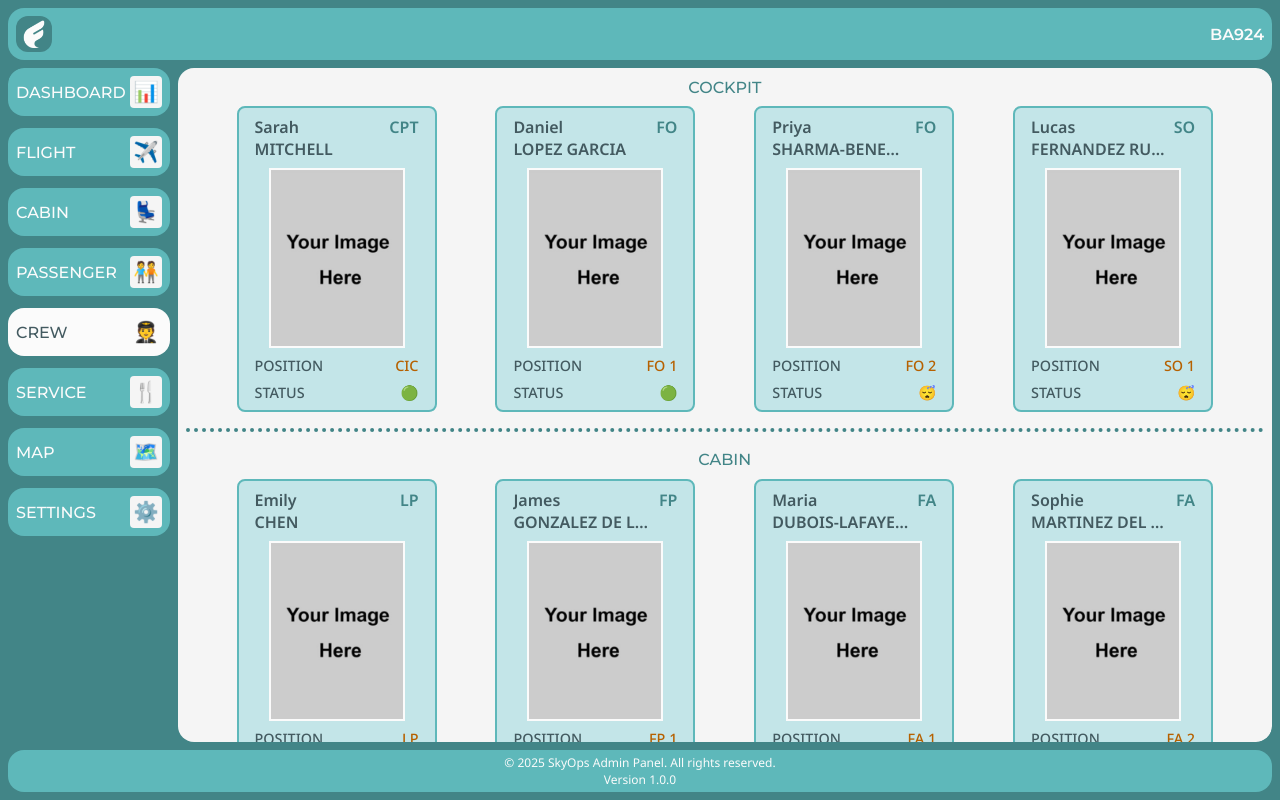
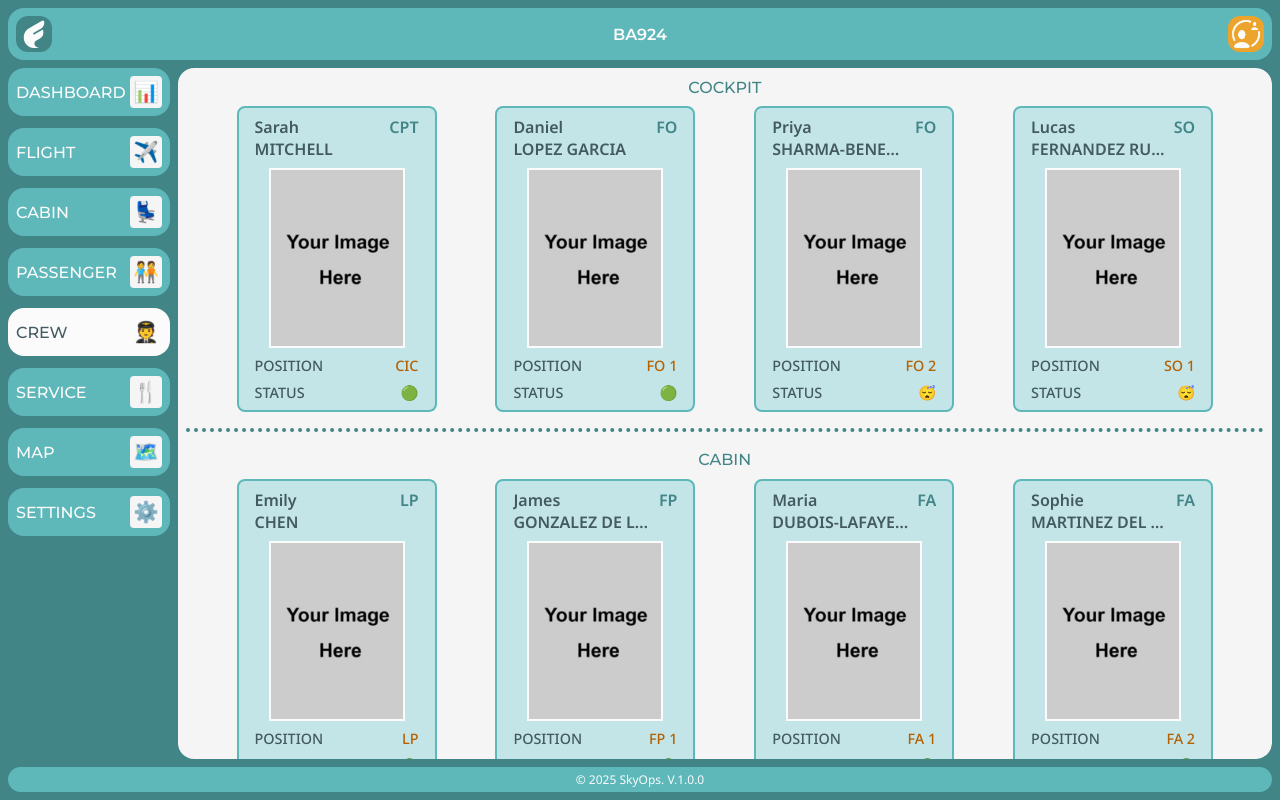
Before and after one commit to wayneleemizuno/skyops-admin, a plain HTML site: page crew.html in a window 1280 px wide. Drawn offline with Linux system fonts and the light colour scheme; a web font is replaced by a local one.

Commit message:
Minor fixes
shorted footer text and fix pending request

```diff
--- a/crew.html
+++ b/crew.html
@@ -21,8 +21,13 @@
 
         <header class="top-bar">
             <img class="logo" src="img/logo.png" alt="logo">
-            <span class="flight-number-container"><span id="airline-code">BA</span><span id="flight-number">924</span>
+
+            <span class="flight-number-container"><span class="airline-code">BA</span><span
+                    class="flight-number">924</span>
             </span>
+            <a class="account-button" href=""><img class="account-ico" src="img/menu_ico/account.png"
+                    alt="account function icon"></a>
+
         </header>
 
         <div class="content-container">
@@ -474,8 +479,7 @@
         </div>
 
         <footer class="footer">
-            <p>&copy; 2025 SkyOps Admin Panel. All rights reserved.</p>
-            <p>Version 1.0.0</p>
+            <p>&copy; 2025 SkyOps. V.1.0.0</p>
         </footer>
     </div>
 
--- a/css/media_queries.css
+++ b/css/media_queries.css
@@ -52,7 +52,7 @@
 		grid-template-columns: 1fr 0.5fr 2.5fr 3fr;
 	}
 
-	.request-icon {
+	.request-ico {
 		display: none;
 	}
 
```
Also changed, not shown: cabin.html (+4 -2 lines), index.html (+1 -1 lines), passenger.html (+4 -2 lines), img/airplane-logo.png (deleted), img/menu_ico/map_high_contrast.svg (deleted), img/menu_ico/service_high_contrast.svg (deleted), img/menu_ico/settings_high_contrast.svg (deleted).
